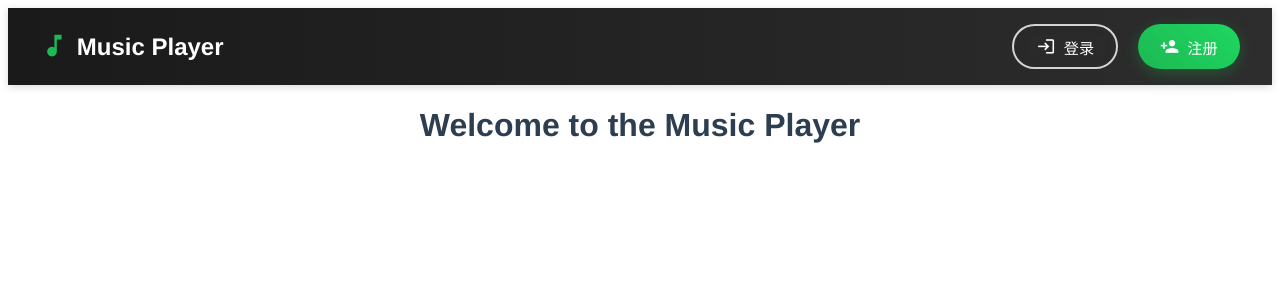
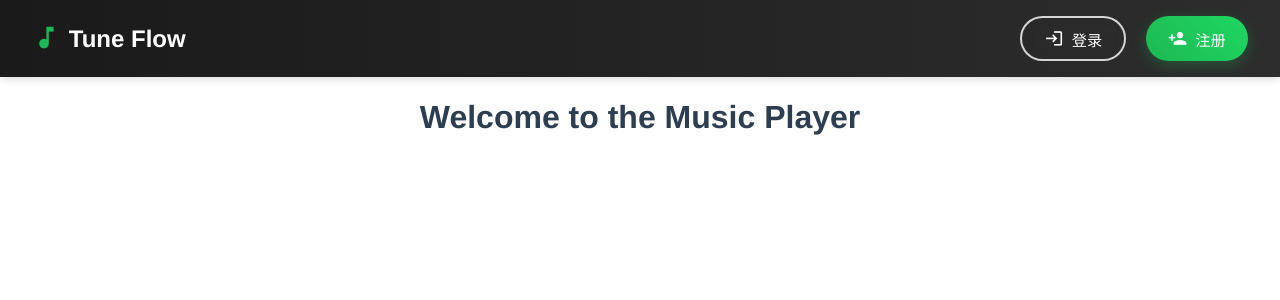
Before and after one commit to xing-junyang/TuneFlow_Frontend, a Vue app: page / in a window 1280 px wide. Shown: the top 300 px of the page. Built offline with nearby package versions, Linux system fonts and the light colour scheme.

Commit message:
fixed: 修复了白边的bug

```diff
--- a/public/index.html
+++ b/public/index.html
@@ -5,9 +5,9 @@
     <meta http-equiv="X-UA-Compatible" content="IE=edge">
     <meta name="viewport" content="width=device-width,initial-scale=1.0">
     <link rel="icon" href="<%= BASE_URL %>favicon.ico">
-    <title><%= htmlWebpackPlugin.options.title %></title>
+    <title>Tune Flow</title>
   </head>
-  <body>
+  <body style="margin: 0px">
     <noscript>
       <strong>We're sorry but <%= htmlWebpackPlugin.options.title %> doesn't work properly without JavaScript enabled. Please enable it to continue.</strong>
     </noscript>
--- a/src/components/Header.vue
+++ b/src/components/Header.vue
@@ -3,7 +3,7 @@
 		<div class="header-left">
 			<h1 class="title" @click="handleHome">
 				<span class="material-icons">music_note</span>
-				Music Player
+				Tune Flow
 			</h1>
 		</div>
 
```
